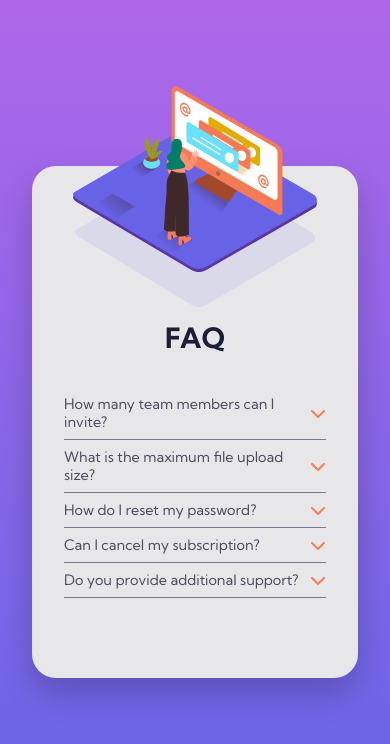
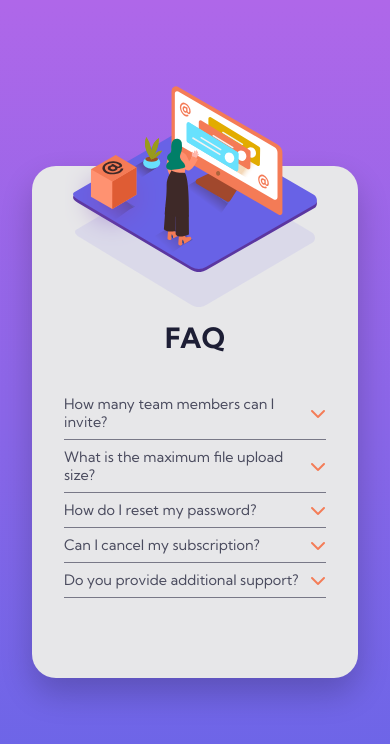
Before and after one commit to jCasia/FAQ-Accordion-Card, a plain HTML site: page index.html in a window 390 px wide. Drawn offline with Linux system fonts and the light colour scheme.

Commit message:
Updated box position

```diff
--- a/styles.css
+++ b/styles.css
@@ -69,8 +69,6 @@ body {
   top: 50%;
   left: 0;
   transform: translate(-50%, -50%);
-
-  min-width: 50%;
 }
 
 .img-container-inner {
@@ -169,9 +167,9 @@ body {
   .img-box {
     position: absolute;
 
-    top: 10%;
-    left: -7%;
-    transform: translate(0, 0);
+    top: 55%;
+    left: 20%;
+    min-width: 30%;
   }
 
   /* BOTTOM */
@@ -217,7 +215,9 @@ body {
   }
 
   .img-box {
-    display: none;
+    top: 10%;
+    left: 25%;
+    width: 25%;
   }
 
   .faq__accordion-heading {
```
